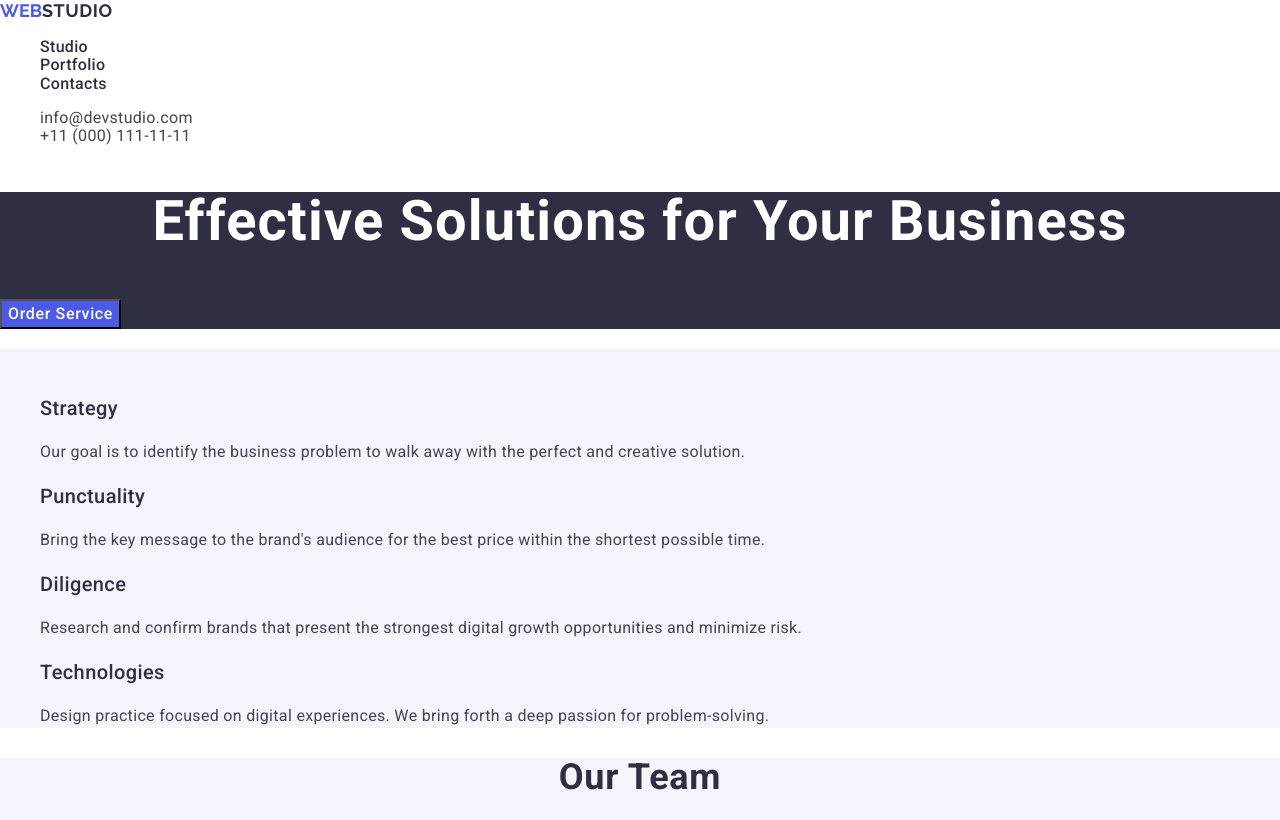
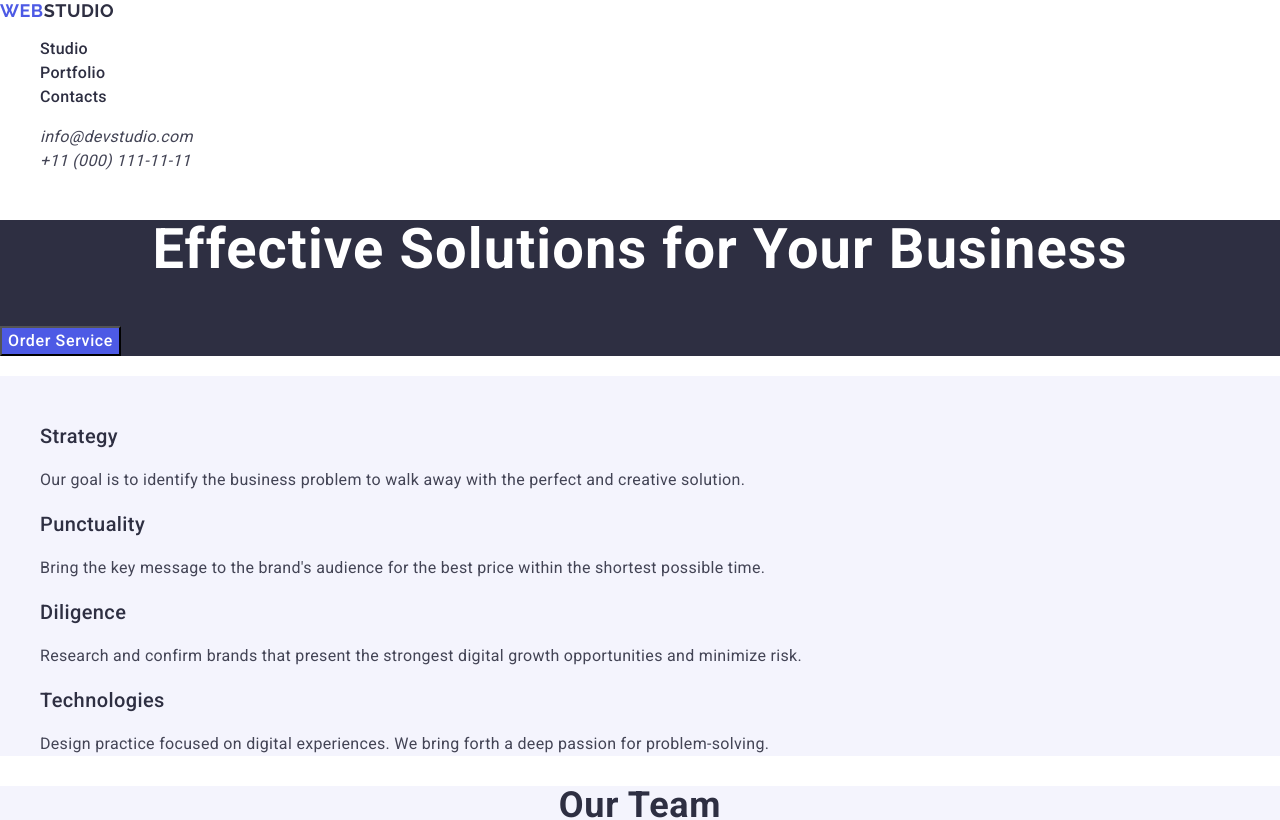
Before and after one commit to Kateryna1812/goit-markup-hw-02, a plain HTML site: page index.html in a window 1280 px wide. Shown: the top 820 px of the page. Drawn offline with nearby package versions, Linux system fonts and the light colour scheme.

Commit message:
index.html.correction.2

```diff
--- a/css/styles.css
+++ b/css/styles.css
@@ -1,5 +1,5 @@
 body {
-    font-family: 'Roboto',sans-serif, 'Raleway', sans-serif;
+    font-family: 'Roboto', 'Raleway', sans-serif;
     background-color: #FFFFFF;
     color: #434455
 }
@@ -37,8 +37,8 @@ a {
     font-family: "Raleway", sans-serif;
     font-size: 18px;
     font-weight: 700;
-    line-height: 1.16;
-    letter-spacing: -3;
+    line-height: 1.17;
+    letter-spacing: 0.03em;
     text-transform: uppercase;
 }
 
@@ -52,7 +52,7 @@ a {
     color: var(--NAVY-BLUE, #2E2F42);
     font-size: 16px;
     font-weight: 500;
-    line-height: 1.15;
+    line-height: 1.5;
     letter-spacing: 0.02em;
 }
 .header-menu-link:hover {
@@ -65,10 +65,9 @@ color: #404bbf;
 
 .header-address-link {
     color: var(--SLATE, #434455);
-    font-style: normal;
 font-size: 16px;
     font-weight: 400;
-    line-height: 1,5;
+    line-height: 1.5;
     letter-spacing: 0.02em;
 }
 
--- a/index.html
+++ b/index.html
@@ -19,8 +19,8 @@
         <a class="header-web-link" href="./index.html">WEB<span  class="header-web-logo">Studio</span></a>
 <ul class="header-menu">
     <li class="header-menu-item"> <a class="header-menu-link" href="./index.html">Studio</a></li>
-    <li class="header-menu-item"> <a class="header-menu-link" href="./index.html">Portfolio</a></li>
-    <li class="header-menu-item"> <a class="header-menu-link" href="./index.html">Contacts</a></li>
+    <li class="header-menu-item"> <a class="header-menu-link" href="#top">Portfolio</a></li>
+    <li class="header-menu-item"> <a class="header-menu-link" href="#top">Contacts</a></li>
 </ul>
    </nav>
 <address class="header-address">
```
